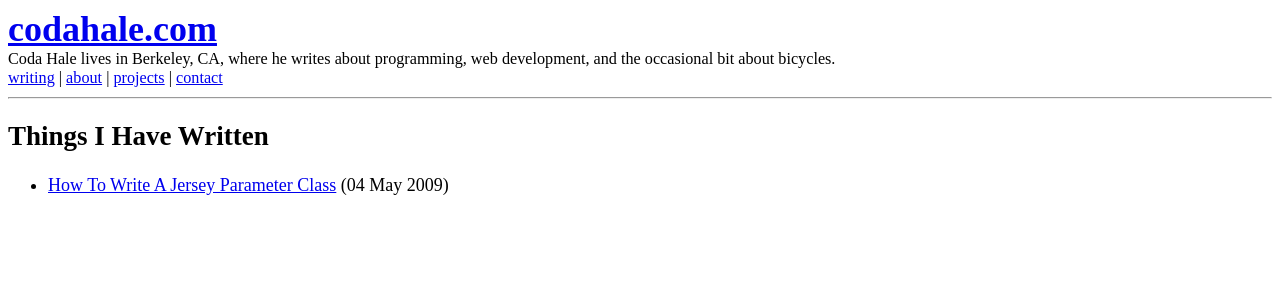
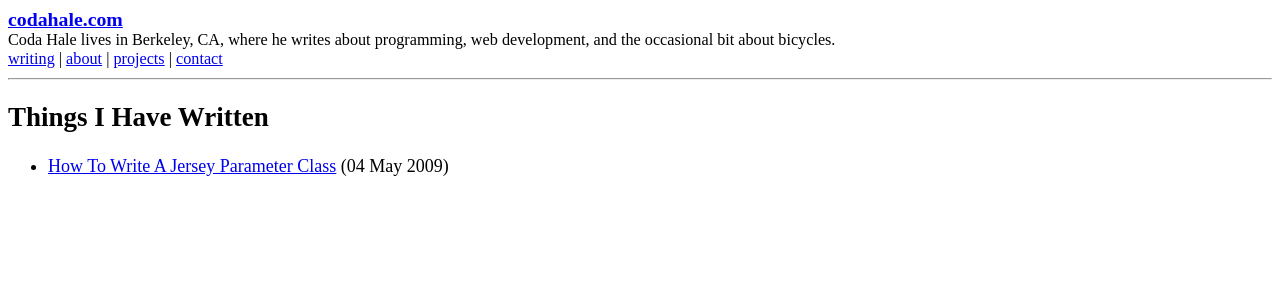
Before and after one commit to prahaladbelavadi/codahale.com, a Jekyll site: the page built from index.html, in a window 1280 px wide. Shown: the top 300 px of the page. Built offline with Jekyll 4.4.1, drawn with Linux system fonts in a browser that asks for light colours.

Commit message:
Slight style fix.

```diff
--- a/css/text.css
+++ b/css/text.css
@@ -1,4 +1,5 @@
 body { font-family: "Book Antigua"; font-size: large; }
 #header * { margin-top: 0; margin-bottom: 0; }
 #header p { font-size: 90%; }
+#header h1 { font-size: 110%; }
 small { font-size: 70%; }
```
